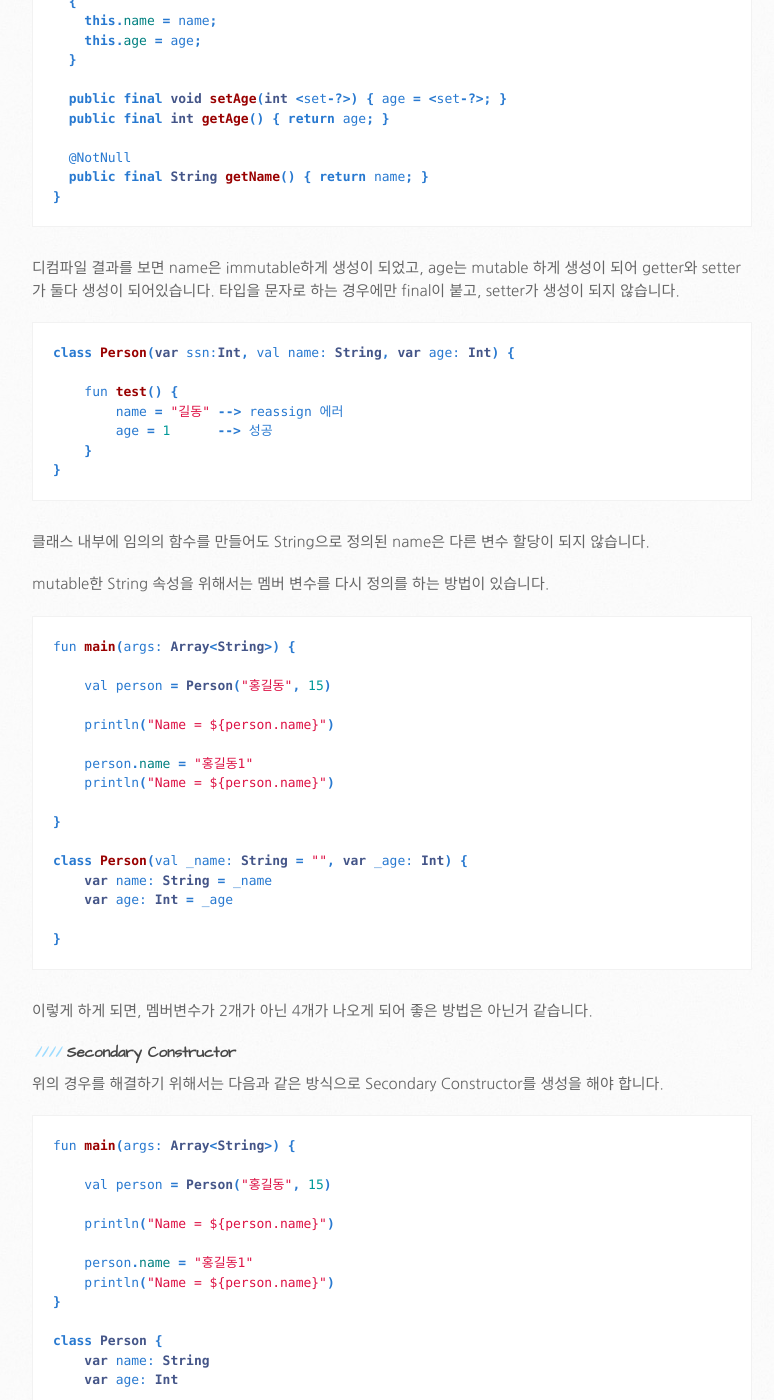
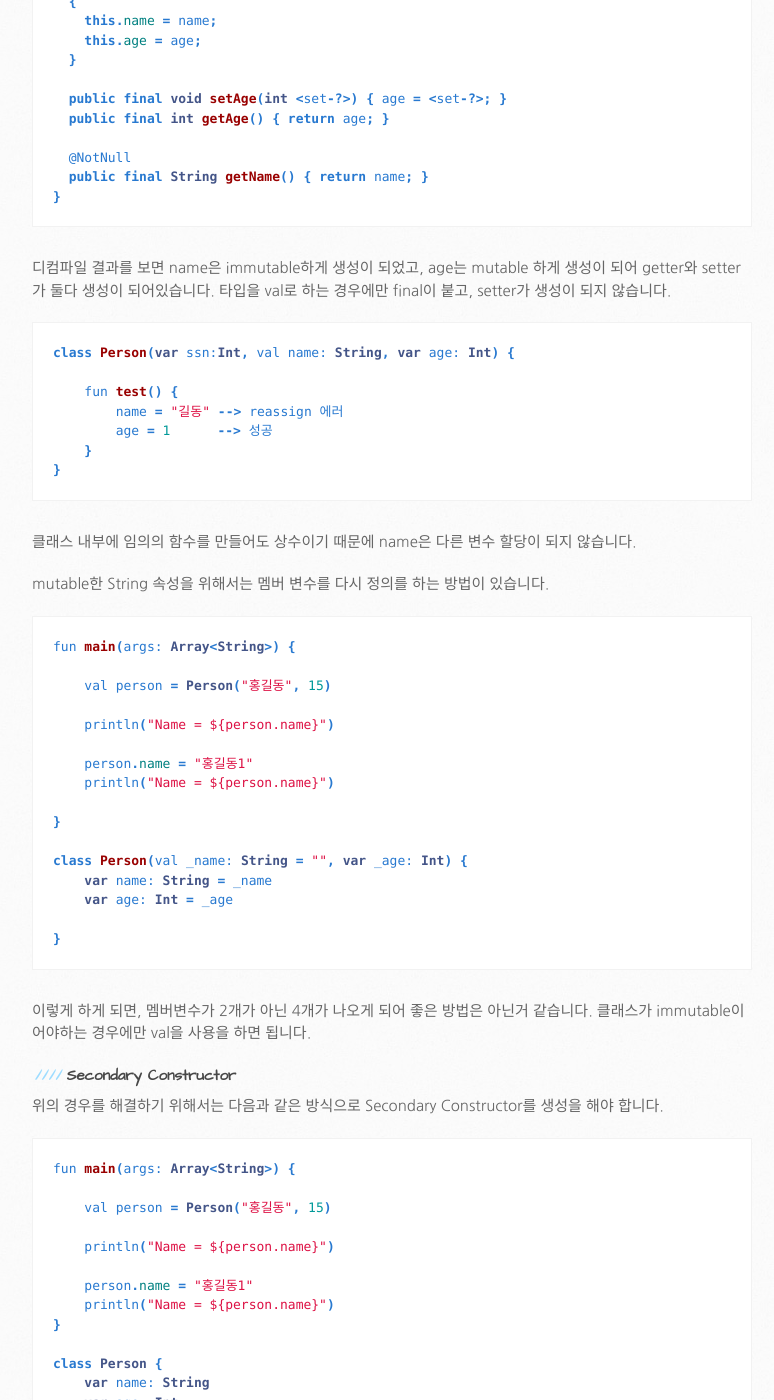
Before and after one commit to jaepils/jaepils.github.io, a Jekyll site: the page built from _posts/2018-07-13-kotlin-part5.markdown, in a window 1280 px wide and 1400 px high, scrolled down 3486 px. Shown: the whole window, without its empty margins (138-912 px from the left). Built offline with Jekyll 4.4.1, drawn with Linux system fonts in a browser that asks for light colours; comment, search, counter and statistics services are not loaded.

Commit message:
kotlin part5 수정

````diff
--- a/_posts/2018-07-13-kotlin-part5.markdown
+++ b/_posts/2018-07-13-kotlin-part5.markdown
@@ -154,7 +154,7 @@ public final class Person
 }
 ```
 디컴파일 결과를 보면 name은 immutable하게 생성이 되었고, age는 mutable 하게 생성이 되어 getter와 setter가 둘다 생성이 되어있습니다.
-타입을 문자로 하는 경우에만 final이 붙고, setter가 생성이 되지 않습니다.
+타입을 val로 하는 경우에만 final이 붙고, setter가 생성이 되지 않습니다.
 
 ```java
 class Person(var ssn:Int, val name: String, var age: Int) {
@@ -165,7 +165,7 @@ class Person(var ssn:Int, val name: String, var age: Int) {
     }
 }
 ```
-클래스 내부에 임의의 함수를 만들어도 String으로 정의된 name은 다른 변수 할당이 되지 않습니다.
+클래스 내부에 임의의 함수를 만들어도 상수이기 때문에 name은 다른 변수 할당이 되지 않습니다.
 
 mutable한 String 속성을 위해서는 멤버 변수를 다시 정의를 하는 방법이 있습니다.
 
@@ -188,6 +188,7 @@ class Person(val _name: String = "", var _age: Int) {
 }
 ```
 이렇게 하게 되면, 멤버변수가 2개가 아닌 4개가 나오게 되어 좋은 방법은 아닌거 같습니다.
+클래스가 immutable이어야하는 경우에만 val을 사용을 하면 됩니다.
 
 #### Secondary Constructor
 위의 경우를 해결하기 위해서는 다음과 같은 방식으로 Secondary Constructor를 생성을 해야 합니다.
````
Also changed, not shown: other parts of _posts/2018-07-13-kotlin-part5.markdown (+1 -1 lines).
